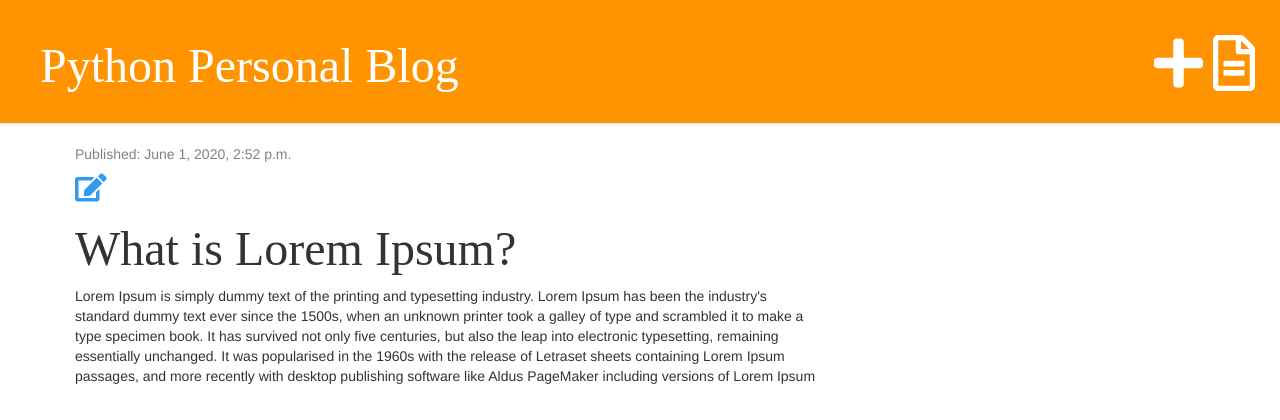
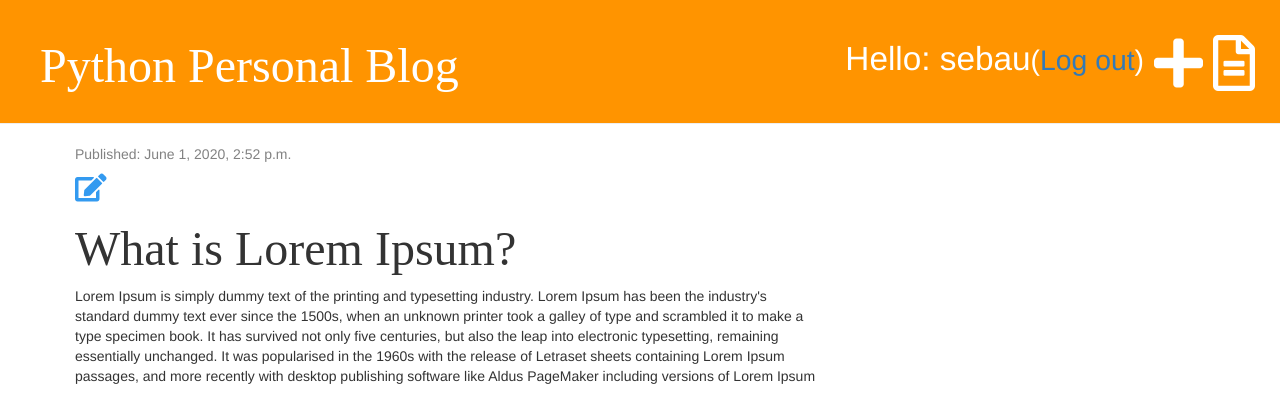
Before and after one commit to sebauru87/blog_site, a Django app: page /post/1/ in a window 1280 px wide. Shown: the top 420 px of the page. Run offline with Django 3.2, Linux system fonts and the light colour scheme; a user stored in the database is signed in; data comes from the database, SQL or seed files in the repository; both versions use the stored data as it was after the commit; some libraries are stand-ins or nearby versions; some web fonts are replaced.

Commit message:
Add logout functionality and change urls

```diff
--- a/blog/static/css/blog.css
+++ b/blog/static/css/blog.css
@@ -8,6 +8,9 @@
     color: #ffffff;
     font-size: 36pt;
     text-decoration: none;
+}
+.page-header p {
+    font-size: 25pt;
 }
 .content {
     margin-left: 60px;
--- a/blog/templates/blog/base.html
+++ b/blog/templates/blog/base.html
@@ -22,7 +22,8 @@
     <div class="page-header">
         {% if user.is_authenticated %}
         <a href="{% url 'draft_list' %}" class="top-menu"><i class="far fa-file-alt fa-4x"></i></a>
-        <a href="{% url 'post_new' %}" class="top-menu"><i class="fas fa-plus fa-4x"></i></>
+        <a href="{% url 'post_new' %}" class="top-menu"><i class="fas fa-plus fa-4x"></i></a>
+        <p class="top-menu">Hello: {{user.username}}<small>(<a href="{% url 'logout' %}">Log out</a>)</small></p>
         {% else %}
             <a href="{% url 'login' %}" class="top-menu"><i class="fas fa-sign-in-alt fa-4x"></i></a>
         {% endif %}
--- a/blog/urls.py
+++ b/blog/urls.py
@@ -1,6 +1,5 @@
 from django.urls import path
 from . import views
-from django.contrib.auth import views as auth_views
 
 urlpatterns = [
     path('', views.post_list, name='post_list'),
@@ -9,5 +8,5 @@ urlpatterns = [
     path('post/<int:pk>/edit/', views.post_edit, name='post_edit'),
     path('drafts/', views.draft_list, name='draft_list'),
     path('post/<int:pk>/publish/', views.post_publish, name='post_publish'),
-    path('accounts/login/', auth_views.LoginView.as_view(), name='login'),
+
 ]
--- a/mysite/settings.py
+++ b/mysite/settings.py
@@ -28,6 +28,7 @@ DEBUG = True
 ALLOWED_HOSTS = []
 
 LOGIN_REDIRECT_URL = 'post_list'
+LOGOUT_REDIRECT_URL = 'post_list'
 
 # Application definition
 
--- a/mysite/urls.py
+++ b/mysite/urls.py
@@ -15,8 +15,11 @@ Including another URLconf
 """
 from django.contrib import admin
 from django.urls import path, include
+from django.contrib.auth import views as auth_views
 
 urlpatterns = [
     path('', include('blog.urls')),
     path('admin/', admin.site.urls),
+    path('accounts/login/', auth_views.LoginView.as_view(), name='login'),
+    path('accounts/logout/', auth_views.LogoutView.as_view(), name='logout'),
 ]
```
Also changed, not shown: db.sqlite3.
